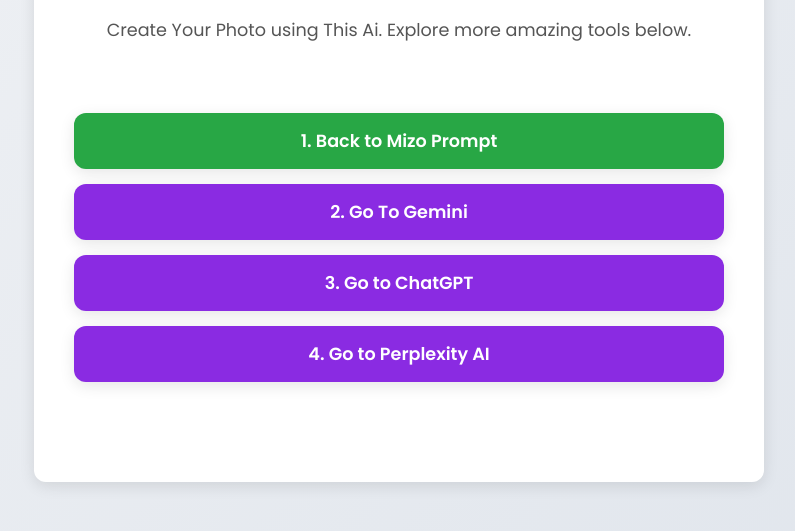
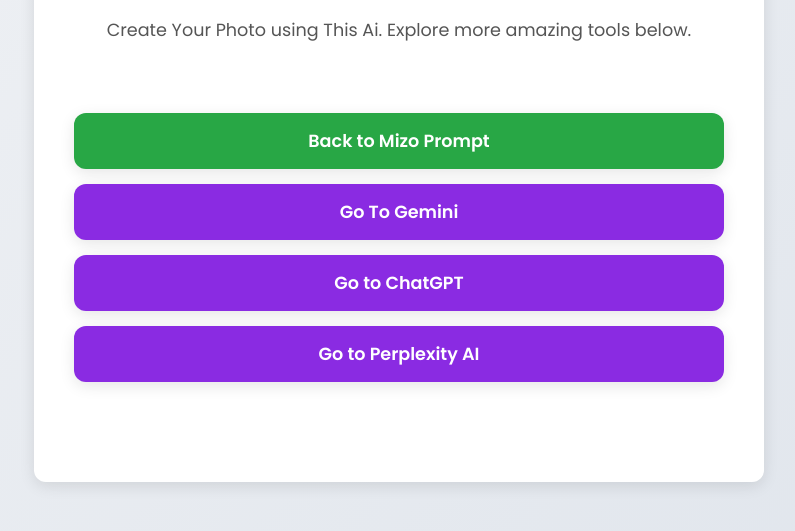
Before and after one commit to rameshgorain0084-max/Links-, a plain HTML site: page index.html in a window 1280 px wide. Shown: the part 307-838 px from the top of the page, without its empty margins (241-1036 px from the left). Drawn offline with Linux system fonts and the light colour scheme.

Commit message:
index.html

```diff
--- a/index.html
+++ b/index.html
@@ -236,16 +236,16 @@
 
         <ul>
             <li>
-                <a href="https://mizo-prompt-in-1.vercel.app/" class="mizo-link" target="_blank">1. Back to Mizo Prompt</a>
+                <a href="https://mizo-prompt-in-1.vercel.app/" class="mizo-link" target="_blank"> Back to Mizo Prompt</a>
             </li>
             <li>
-                <a href="https://gemini.google.com/?hl=en-GB" target="_blank">2. Go To Gemini</a>
+                <a href="https://gemini.google.com/?hl=en-GB" target="_blank"> Go To Gemini</a>
             </li>
             <li>
-                <a href="https://chat.openai.com/" target="_blank">3. Go to ChatGPT</a>
+                <a href="https://chat.openai.com/" target="_blank"> Go to ChatGPT</a>
             </li>
             <li>
-                <a href="https://www.perplexity.ai/" target="_blank">4. Go to Perplexity AI</a>
+                <a href="https://www.perplexity.ai/" target="_blank"> Go to Perplexity AI</a>
             </li>
         </ul>
 
```
